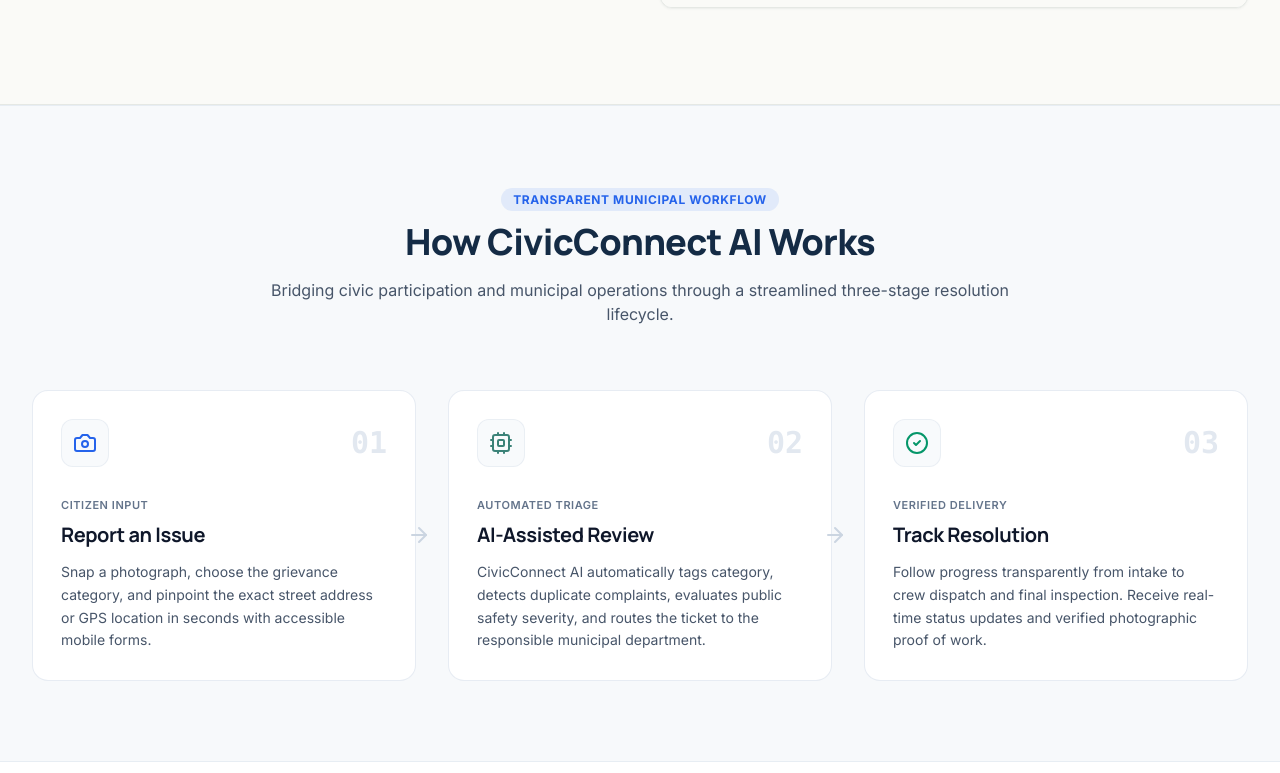
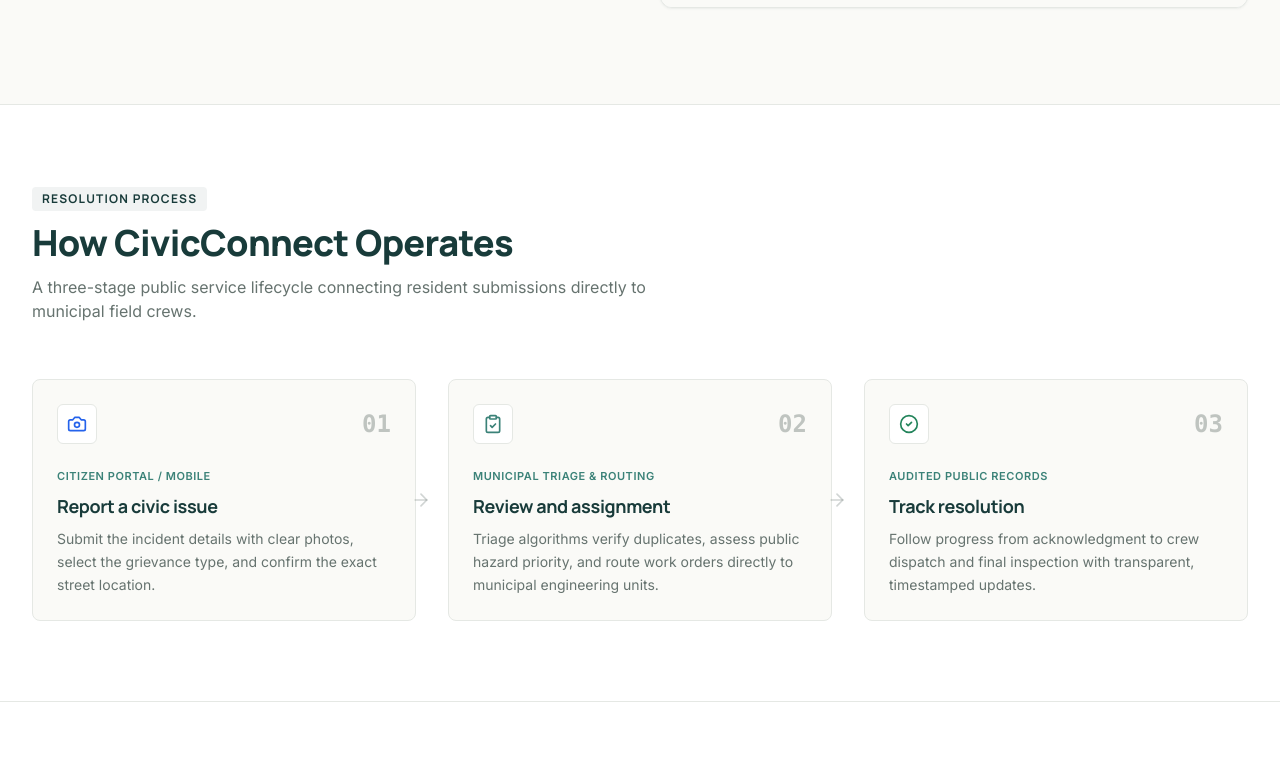
Before and after one commit to RavendraPatel09/CivicConnect, a React (Vite) app in the folder frontend/: page / in a window 1280 px wide. Shown: the part 627-1400 px from the top of the page. Built offline with nearby package versions, Linux system fonts and the light colour scheme; no server answers.

Commit message:
feat(public): update how it works section

```diff
--- a/frontend/src/pages/public/components/HowItWorksSection.tsx
+++ b/frontend/src/pages/public/components/HowItWorksSection.tsx
@@ -1,83 +1,83 @@
 import React from 'react';
-import { Camera, Cpu, CheckCircle2, ArrowRight } from 'lucide-react';
+import { Camera, ClipboardCheck, CheckCircle2, ArrowRight } from 'lucide-react';
 
 export const HowItWorksSection: React.FC = () => {
   const steps = [
     {
-      step: '01',
-      title: 'Report an Issue',
+      number: '01',
+      title: 'Report a civic issue',
       description:
-        'Snap a photograph, choose the grievance category, and pinpoint the exact street address or GPS location in seconds with accessible mobile forms.',
-      icon: <Camera className="w-6 h-6 text-civic" />,
-      tag: 'Citizen Input',
+        'Submit the incident details with clear photos, select the grievance type, and confirm the exact street location.',
+      icon: <Camera className="w-5 h-5 text-[#2563EB]" />,
+      detail: 'Citizen Portal / Mobile',
     },
     {
-      step: '02',
-      title: 'AI-Assisted Review',
+      number: '02',
+      title: 'Review and assignment',
       description:
-        'CivicConnect AI automatically tags category, detects duplicate complaints, evaluates public safety severity, and routes the ticket to the responsible municipal department.',
-      icon: <Cpu className="w-6 h-6 text-teal" />,
-      tag: 'Automated Triage',
+        'Triage algorithms verify duplicates, assess public hazard priority, and route work orders directly to municipal engineering units.',
+      icon: <ClipboardCheck className="w-5 h-5 text-[#3B8278]" />,
+      detail: 'Municipal Triage & Routing',
     },
     {
-      step: '03',
-      title: 'Track Resolution',
+      number: '03',
+      title: 'Track resolution',
       description:
-        'Follow progress transparently from intake to crew dispatch and final inspection. Receive real-time status updates and verified photographic proof of work.',
-      icon: <CheckCircle2 className="w-6 h-6 text-emerald-600" />,
-      tag: 'Verified Delivery',
+        'Follow progress from acknowledgment to crew dispatch and final inspection with transparent, timestamped updates.',
+      icon: <CheckCircle2 className="w-5 h-5 text-[#23845B]" />,
+      detail: 'Audited Public Records',
     },
   ];
 
   return (
-    <section id="how-it-works" className="py-20 bg-slate-50/60 dark:bg-[#0E1624] border-y border-slate-200/70 dark:border-[#22344D]">
+    <section id="how-it-works" className="py-20 bg-white dark:bg-[#0B1320] border-b border-[#E5E8E4] dark:border-[#22344D]">
       <div className="max-w-7xl mx-auto px-4 sm:px-6 lg:px-8">
         {/* Section Header */}
-        <div className="text-center max-w-3xl mx-auto mb-16">
-          <span className="text-xs font-bold text-civic tracking-wider uppercase bg-civic/10 dark:bg-civic/20 px-3 py-1 rounded-full">
-            Transparent Municipal Workflow
-          </span>
-          <h2 className="text-3xl sm:text-4xl font-extrabold text-[#142B45] dark:text-white mt-3">
-            How CivicConnect AI Works
+        <div className="text-left max-w-2xl mb-14">
+          <div className="inline-flex items-center gap-2 px-2.5 py-1 rounded bg-[#183B3A]/[0.06] dark:bg-white/[0.08] text-[#183B3A] dark:text-[#96BCB9] text-xs font-bold tracking-widest uppercase mb-3 font-heading">
+            Resolution Process
+          </div>
+          <h2 className="text-3xl sm:text-4xl font-extrabold text-[#183B3A] dark:text-white font-heading">
+            How CivicConnect Operates
           </h2>
-          <p className="mt-4 text-base text-slate-600 dark:text-slate-400">
-            Bridging civic participation and municipal operations through a streamlined three-stage resolution lifecycle.
+          <p className="mt-3 text-base text-[#66736F] dark:text-slate-400">
+            A three-stage public service lifecycle connecting resident submissions directly to municipal field crews.
           </p>
         </div>
 
-        {/* 3 Step Cards */}
-        <div className="grid grid-cols-1 md:grid-cols-3 gap-8 relative">
+        {/* 3 Step Structured Layout */}
+        <div className="grid grid-cols-1 md:grid-cols-3 gap-8">
           {steps.map((item, index) => (
             <div
-              key={item.step}
-              className="relative bg-white dark:bg-[#131E30] rounded-2xl p-7 border border-slate-200/80 dark:border-[#22344D] shadow-xs hover:shadow-md transition-shadow group flex flex-col justify-between"
+              key={item.number}
+              className="relative p-6 rounded-lg border border-[#E5E8E4] dark:border-[#22344D] bg-[#FAFAF7] dark:bg-[#131E30] flex flex-col justify-between"
             >
               <div>
                 <div className="flex items-center justify-between mb-6">
-                  <div className="w-12 h-12 rounded-xl bg-slate-50 dark:bg-[#0B1320] border border-slate-200/60 dark:border-slate-800 flex items-center justify-center group-hover:scale-105 transition-transform">
+                  <div className="w-10 h-10 rounded-md bg-white dark:bg-[#0E1624] border border-[#E5E8E4] dark:border-[#22344D] flex items-center justify-center">
                     {item.icon}
                   </div>
-                  <span className="text-3xl font-black text-slate-200 dark:text-slate-800 font-mono">
-                    {item.step}
+                  <span className="text-2xl font-bold text-[#66736F]/40 dark:text-slate-700 font-mono tabular-nums">
+                    {item.number}
                   </span>
                 </div>
 
-                <span className="inline-block text-[11px] font-semibold text-slate-500 dark:text-slate-400 uppercase tracking-wider mb-2">
-                  {item.tag}
-                </span>
+                <div className="text-[11px] font-semibold text-[#3B8278] uppercase tracking-wider mb-2">
+                  {item.detail}
+                </div>
 
-                <h3 className="text-xl font-bold text-slate-900 dark:text-white mb-3">
+                <h3 className="text-lg font-bold text-[#183B3A] dark:text-white mb-2 font-heading">
                   {item.title}
                 </h3>
 
-                <p className="text-sm text-slate-600 dark:text-slate-400 leading-relaxed">
+                <p className="text-sm text-[#66736F] dark:text-slate-400 leading-relaxed">
                   {item.description}
                 </p>
               </div>
 
               {index < 2 && (
-                <div className="hidden md:block absolute -right-4 top-1/2 -translate-y-1/2 z-20 pointer-events-none text-slate-300 dark:text-slate-700">
-                  <ArrowRight className="w-6 h-6" />
+                <div className="hidden lg:block absolute -right-4 top-1/2 -translate-y-1/2 z-10 text-[#66736F]/30">
+                  <ArrowRight className="w-5 h-5" />
                 </div>
               )}
             </div>
```
